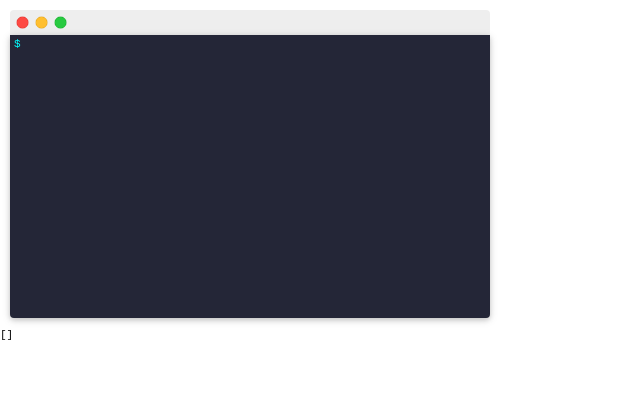
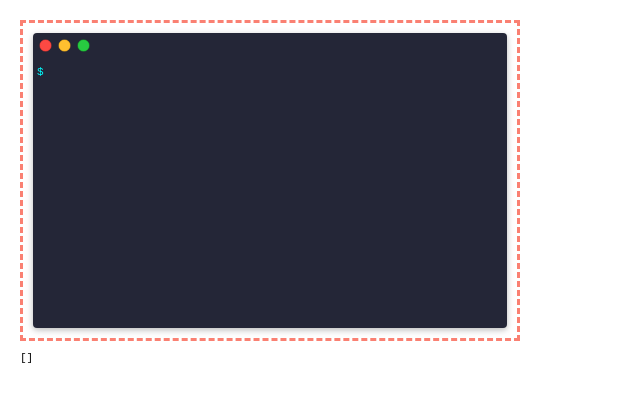
Before and after one commit to astelvida/vue-terminal, a Vue app: page / in a window 1280 px wide. Shown: the top 402 px of the page, without its empty margins (0-640 px from the left). Built offline with nearby package versions, Linux system fonts and the light colour scheme.

Commit message:
remove topbar color and simplify style

```diff
--- a/package.json
+++ b/package.json
@@ -6,7 +6,7 @@
   "license": "MIT",
   "private": true,
   "scripts": {
-    "dev": "cross-env NODE_ENV=development webpack-dev-server --open --hot",
+    "dev": "cross-env NODE_ENV=development webpack-dev-server --hot",
     "build": "cross-env NODE_ENV=production webpack --progress --hide-modules"
   },
   "dependencies": {
--- a/src/App.vue
+++ b/src/App.vue
@@ -1,22 +1,19 @@
 <template>
-<div>
-<div id="app">
-    <div
-        class="term flex-col"
-        tabindex="0"
-        @focus.prevent="focusOnInput"
-    >
-        <div class="toolbar flex-row-center">
-            <div class="osx-icons flex-row-center">
+<div id="app-wrapper">
+    <div id="app">
+        <div id="term" class="flex-col"
+            tabindex="0" @focus.prevent="focusOnInput"
+        >
+            <div id="osx-icons" class="flex-row-center">
                 <img class="osx-icon" src="./assets/osx_red_icon.png">
                 <img class="osx-icon" src="./assets/osx_orange_icon.png">
                 <img class="osx-icon" src="./assets/osx_green_icon.png">
             </div>
-        </div>
 
-        <div class="screen flex-col">
-            <ul v-if="history.length" class="flex-col">
-                <li v-for="entry in history" :key="entry.id" class="entry flex-row-center" >
+            <ul v-if="history.length" id="history" class="flex-col">
+                <li v-for="entry in history" :key="entry.id"
+                    class="entry flex-row-center"
+                >
                     <span v-show="entry.type ==='input'" class="prompt-icon">$</span>
                     <span>{{entry.text}}</span>
                 </li>
@@ -24,17 +21,16 @@
 
             <div id="prompt" class="flex-row-center">
                 <span class="prompt-icon">$</span>
-                <input
-                    ref="input"
-                    v-model="userInput" type="text"
+                <input v-model="userInput" ref="input"
+                    type="text"
+                    id="user-input"
                     autofocus autocomplete="off"
                     @keyup.enter="onReturnPressed"
                 />
             </div>
         </div>
     </div>
-</div>
-    <pre style="color: black">{{ history }}</pre>
+        <pre style="color: black">{{ history }}</pre>
 </div>
 </template>
 
--- a/src/assets/app-style.scss
+++ b/src/assets/app-style.scss
@@ -11,15 +11,14 @@ $text-input: #efefef;
 
 $font-primary: 'Roboto Mono';
 $aspect-ratio: 1.56;
-
-$width: 480px; // height: 300;
+$width: 500px; // height: 300;
 
 html {
     box-sizing: border-box;
 }
 *, *:before, *:after {
     box-sizing: inherit;
-    font-family: monospace, Arial, sans-serif;
+    font-family: $font-primary, monospace, Arial, sans-serif;
     font-weight: normal;
     font-size: 11px;
     color: $text-input;
@@ -45,20 +44,15 @@ input {
     background: none;
 }
 
-
-%flex-row {
+.flex-row-center {
     display: flex;
-    flex-direction: row wrap;
-}
-
-.flex-row-center {
-    @extend %flex-row;
+    flex-direction: row;
     align-items: center;
 }
 
 .flex-col {
     display: flex;
-    flex-flow: column;
+    flex-direction: column;
 }
 
 .flex-center {
@@ -67,36 +61,44 @@ input {
     align-items: center;
 }
 
-#app {
-    margin: 10px 10px;
-    display: flex;
+#app-wrapper {
+    margin: 20px;
 }
 
-.term {
-    flex: 0 1 $width;
+#app {
+    padding: 10px 10px;
+    border: dashed salmon;
+    display: flex;
+    max-width: $width;
     height: calc(#{$width} / #{$aspect-ratio});
+    position: relative;
 }
 
-.toolbar {
-    flex: 0 0 auto;
-    padding: 2px 3px;
-    height: 25px;
-    background-color: #eee;
-    border-top-right-radius: 4px;
-    border-top-left-radius: 4px;
+#term {
+    flex: auto;
+    background-color: #242637;
+    box-shadow: 0 2px 5px 0 rgba(0,0,0,0.16), 0 2px 10px 0 rgba(0,0,0,0.12);
+    border-radius: 4px;
 }
 
-.screen {
-    flex: auto;
-    background-color: #242637;
-    border-bottom-right-radius: 4px;
-    border-bottom-left-radius: 4px;
-    box-shadow: 0 2px 5px 0 rgba(0,0,0,0.16), 0 2px 10px 0 rgba(0,0,0,0.12);
-
+#osx-icons {
+    flex: 0 0 25px;
+    padding: 3px;
+    margin-bottom: 5px;
 }
 
-.osc-icons {
-    align-items: center;
+#prompt {
+    padding: 3px 4px;
+    flex-flow: wrap;
+}
+
+#user-input {
+    flex: auto;
+}
+
+.entry {
+    padding: 3px 4px;
+    white-space: pre-wrap;
 }
 
 .osx-icon {
@@ -108,9 +110,3 @@ input {
     color: $cyan;
     margin-right: 5px;
 }
-
-.entry,
-#prompt {
-    align-items: center;
-    padding: 3px 4px;
-}
```
Also changed, not shown: src/main.js (+5 -5 lines).
